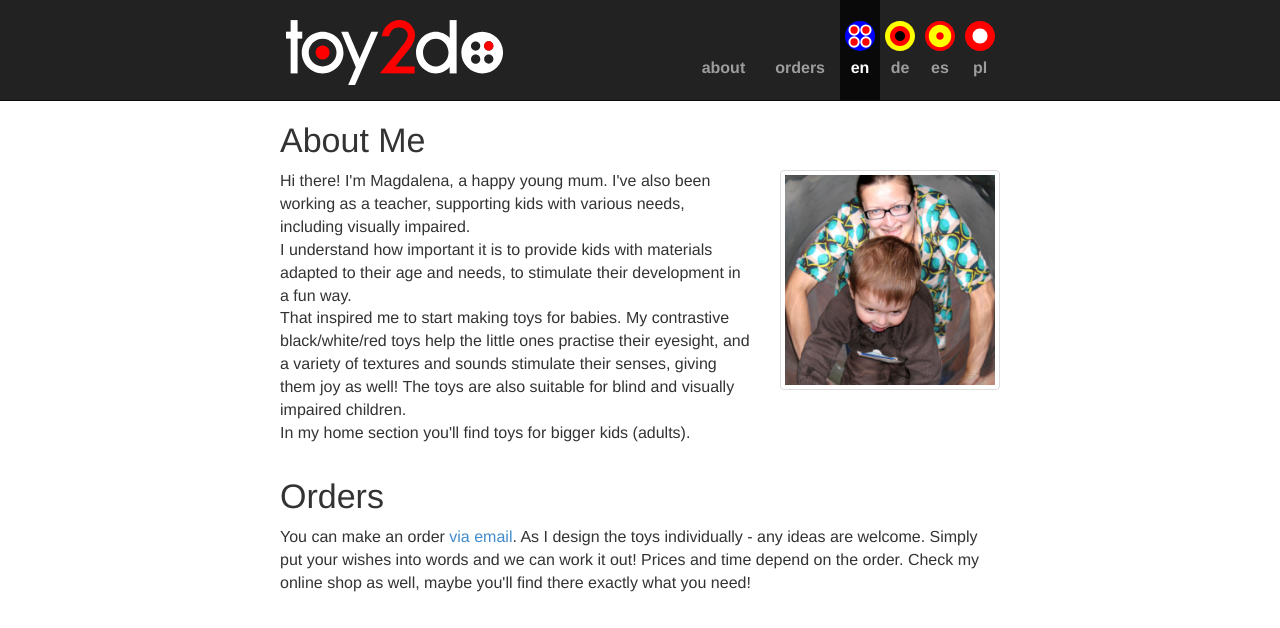
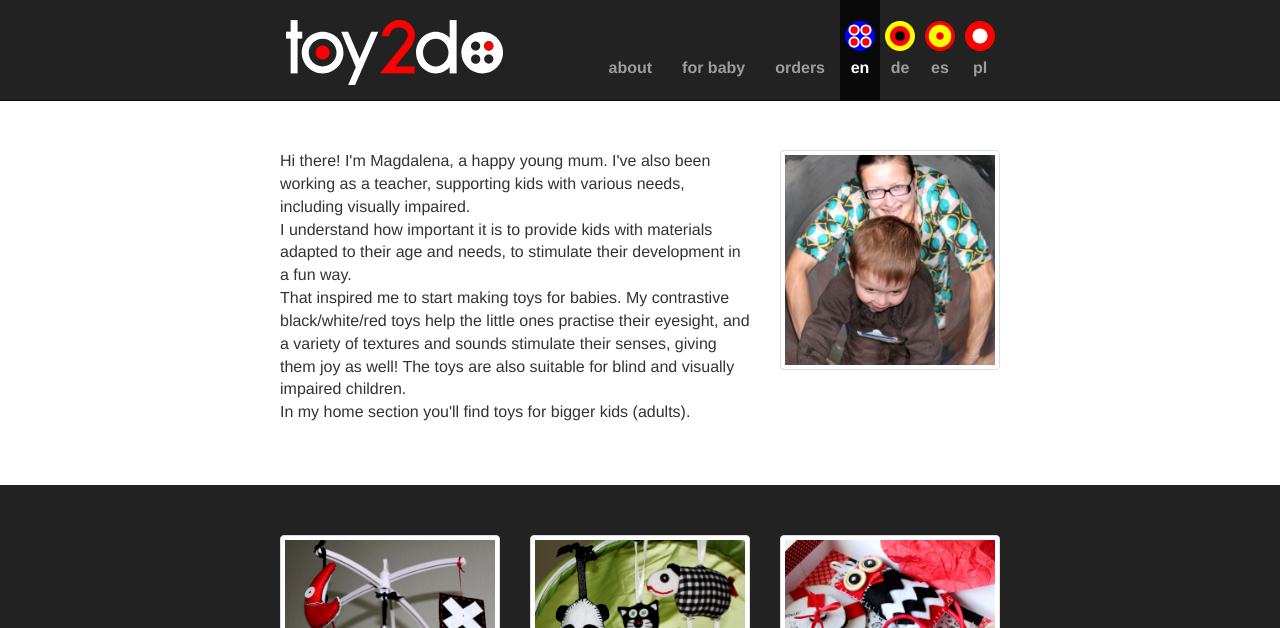
Before and after one commit to qoobaa/toy2do.com, a Jekyll site: the page built from index.html, in a window 1280 px wide and 1400 px high. Shown: the top 628 px of the window. Built offline with Jekyll 4.4.1, drawn with Linux system fonts in a browser that asks for light colours; grey boxes are pictures that could not be loaded.

Commit message:
added toys

```diff
--- /dev/null
+++ b/_data/baby_toys.yml
@@ -0,0 +1,6 @@
+- id: "mobile-1"
+  name: Mobile
+- id: "toy-1"
+  name: Toy
+- id: "toy-2"
+  name: Toy
--- a/_includes/foot.html
+++ b/_includes/foot.html
@@ -1,2 +1,3 @@
 <script src="/js/jquery.js"></script>
 <script src="/js/bootstrap.js"></script>
+<script src="/js/main.js"></script>
--- a/_includes/header.html
+++ b/_includes/header.html
@@ -24,6 +24,11 @@
           </a>
         </li>
         <li>
+          <a href="#baby">
+            for baby
+          </a>
+        </li>
+        <li>
           <a href="#orders">
             orders
           </a>
--- a/css/main.scss
+++ b/css/main.scss
@@ -44,10 +44,10 @@
 /* @import "bootstrap/panels"; */
 /* @import "bootstrap/responsive-embed"; */
 /* @import "bootstrap/wells"; */
-/* @import "bootstrap/close"; */
+@import "bootstrap/close";
 
 // Components w/ JavaScript
-/* @import "bootstrap/modals"; */
+@import "bootstrap/modals";
 /* @import "bootstrap/tooltip"; */
 /* @import "bootstrap/popovers"; */
 /* @import "bootstrap/carousel"; */
@@ -107,3 +107,11 @@ body {
         }
     }
 }
+
+section {
+    padding: 50px 0;
+}
+
+.baby {
+    background-color: $navbar-inverse-bg;
+}
--- a/index.html
+++ b/index.html
@@ -3,10 +3,9 @@ layout: default
 locale: en
 ---
 
+<section class="about">
   <div class="container">
     <a class="anchor" id="about"></a>
-
-  <h2>About Me</h2>
 
     <div class="row">
       <div class="col-sm-8">
@@ -32,7 +31,44 @@ locale: en
         <img src="/img/me.jpg" width="100%" class="img-thumbnail">
       </div>
     </div>
+  </div>
+</div>
 
+<section class="baby">
+  <div class="container">
+    <a class="anchor" id="baby"></a>
+
+    <div class="row">
+      {% for toy in site.data.baby_toys %}
+        <div class="col-sm-4">
+          <a href="javascript:;" data-toggle="modal" data-target="#{{toy.id}}">
+            <img src="/img/{{toy.id}}.jpg" width="100%" class="img-thumbnail">
+          </a>
+        </div>
+
+        <div class="modal fade" id="{{toy.id}}" tabindex="-1" role="dialog" aria-hidden="true">
+          <div class="modal-dialog">
+            <div class="modal-content">
+              <div class="modal-header">
+                <button type="button" class="close" data-dismiss="modal">
+                  <span aria-hidden="true">&times;</span>
+                  <span class="sr-only">Close</span>
+                </button>
+                <h4 class="modal-title" id="myModalLabel">{{toy.name}}</h4>
+              </div>
+              <div class="modal-body">
+                <img src="/img/{{toy.id}}.jpg" width="100%">
+              </div>
+            </div>
+          </div>
+        </div>
+      {% endfor %}
+    </div>
+  </div>
+</section>
+
+<section class="orders">
+  <div class="container">
     <a class="anchor" id="orders"></a>
 
     <h2>Orders</h2>
@@ -49,3 +85,4 @@ locale: en
 
     {% include wufoo.html %}
   </div>
+</section>
--- /dev/null
+++ b/js/main.js
@@ -0,0 +1,3 @@
+jQuery(function ($) {
+
+});
```
Also changed, not shown: img/mobile-1.jpg (added), img/toy-1.jpg (added), img/toy-2.jpg (added). Lines whose indentation alone changed are shown as unchanged.
